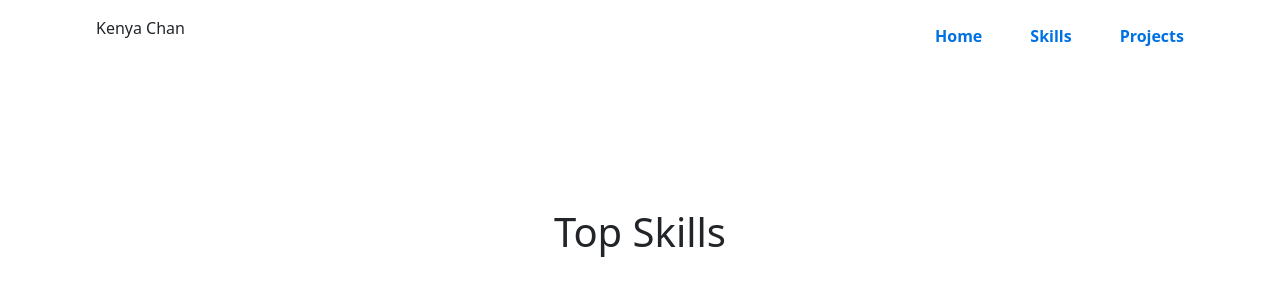
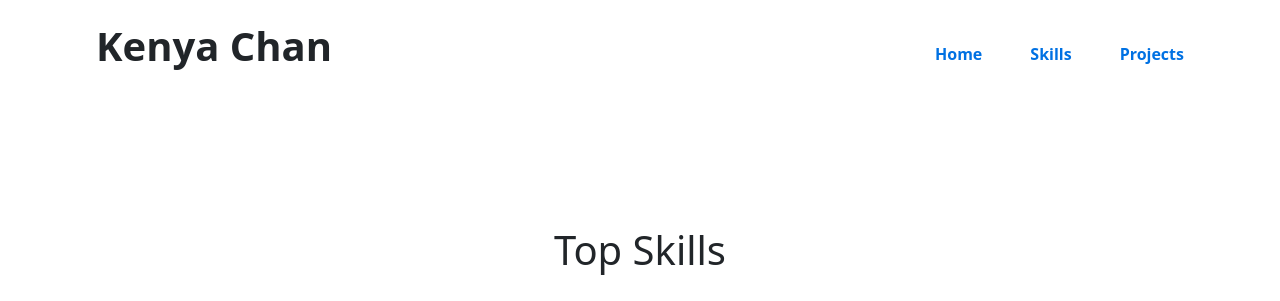
Before and after one commit to kenyachan/kenyachan.dev, a plain HTML site: page pages/skills.html in a window 1280 px wide. Shown: the top 301 px of the page. Drawn offline with nearby package versions, Linux system fonts and the light colour scheme.

Commit message:
Fix header title

```diff
--- a/pages/skills.html
+++ b/pages/skills.html
@@ -11,7 +11,7 @@
 </head>
 <body>
     <header>
-        <p class="page-title">Kenya Chan</p>
+        <p class="site-title">Kenya Chan</p>
         <nav>
             <a href="../index.html">Home</a>
             <a href="skills.html">Skills</a>
```
